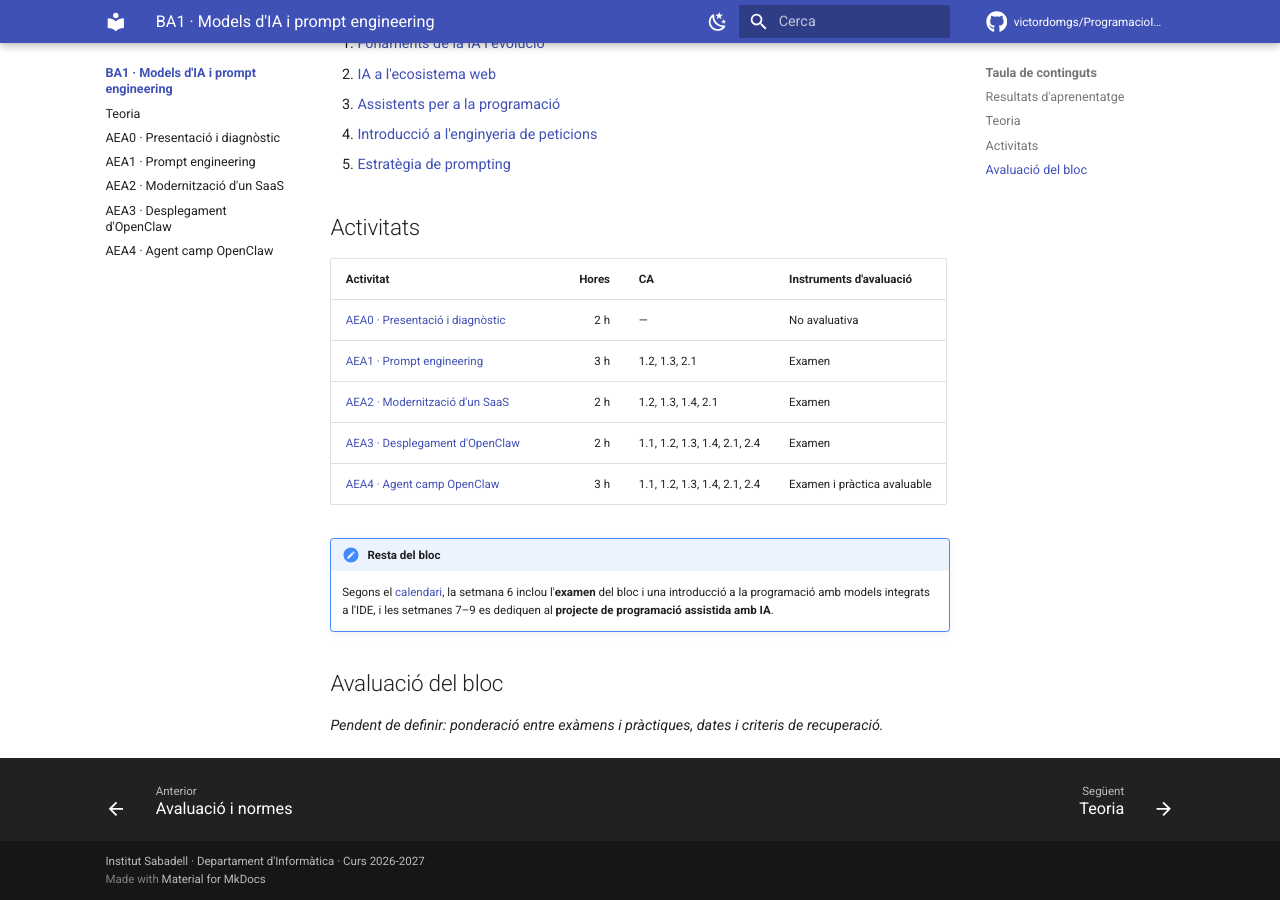
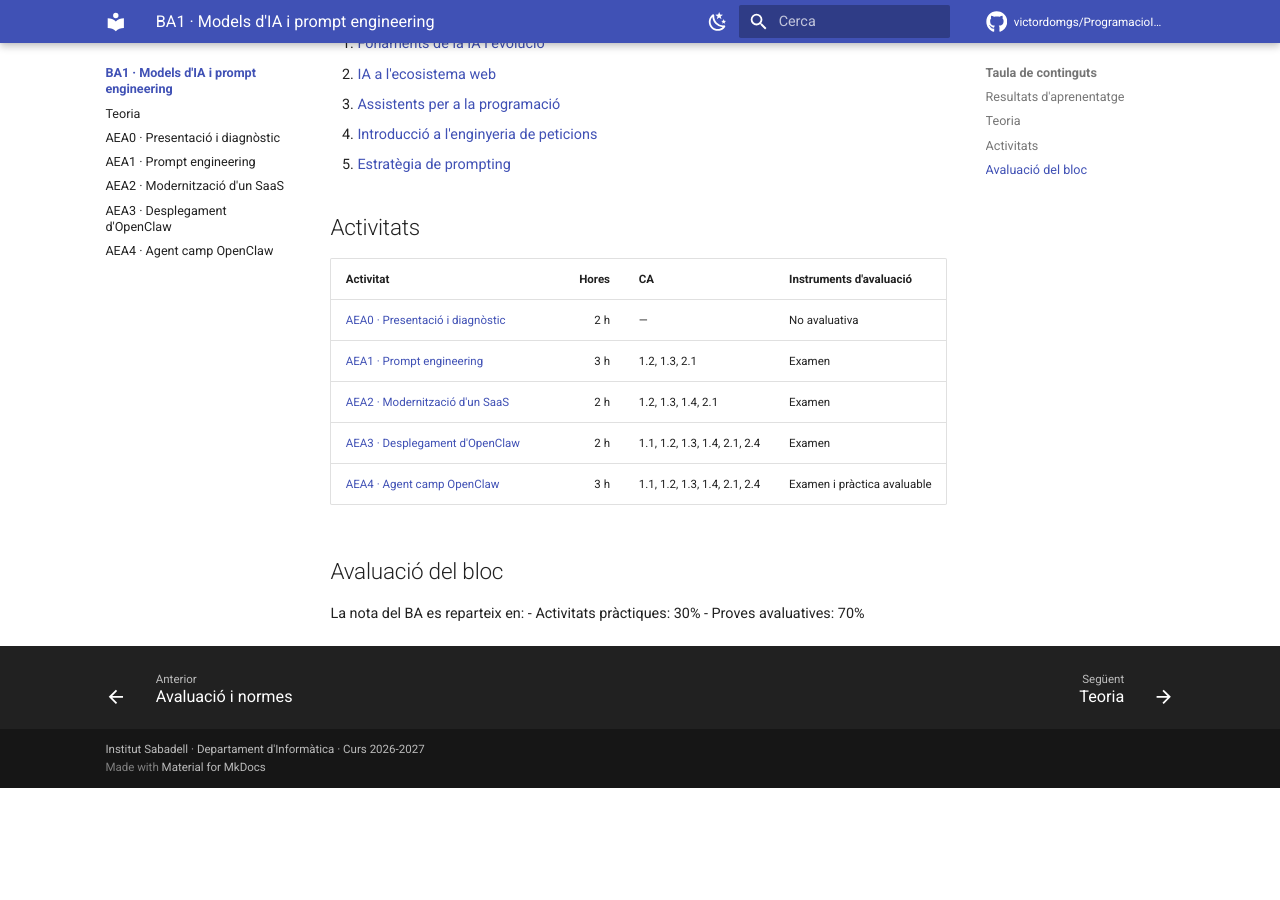
Before and after one commit to victordomgs/ProgramacioIADAW, an MkDocs documentation site: the page built from docs/ba1/index.md, in a window 1280 px wide and 900 px high, scrolled down 519 px. Built offline with MkDocs 1.6.1 and Material for MkDocs 9.7.7, drawn with Linux system fonts in a browser that asks for light colours; comment, search, counter and statistics services are not loaded; after the commit the page ends 1307 px from its top, so only the background shows below that.

Commit message:
Update index.md

```diff
--- a/docs/ba1/index.md
+++ b/docs/ba1/index.md
@@ -27,9 +27,8 @@ Les presentacions del bloc es troben a la pàgina de [Teoria](teoria/index.md):
 | [AEA3 · Desplegament d'OpenClaw](aea03-desplegament-openclaw/index.md) | 2 h | 1.1, 1.2, 1.3, 1.4, 2.1, 2.4 | Examen |
 | [AEA4 · Agent camp OpenClaw](aea04-agent-openclaw/index.md) | 3 h | 1.1, 1.2, 1.3, 1.4, 2.1, 2.4 | Examen i pràctica avaluable |
 
-!!! note "Resta del bloc"
-    Segons el [calendari](../modul/temporitzacio.md#calendari-setmanal), la setmana 6 inclou l'**examen** del bloc i una introducció a la programació amb models integrats a l'IDE, i les setmanes 7–9 es dediquen al **projecte de programació assistida amb IA**.
-
 ## Avaluació del bloc
 
-*Pendent de definir: ponderació entre exàmens i pràctiques, dates i criteris de recuperació.*
+La nota del BA es reparteix en:
+- Activitats pràctiques: 30%
+- Proves avaluatives: 70%
```
